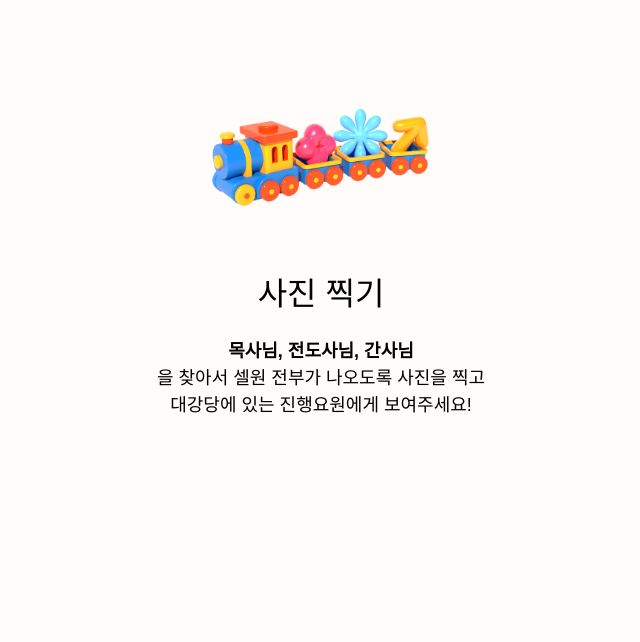
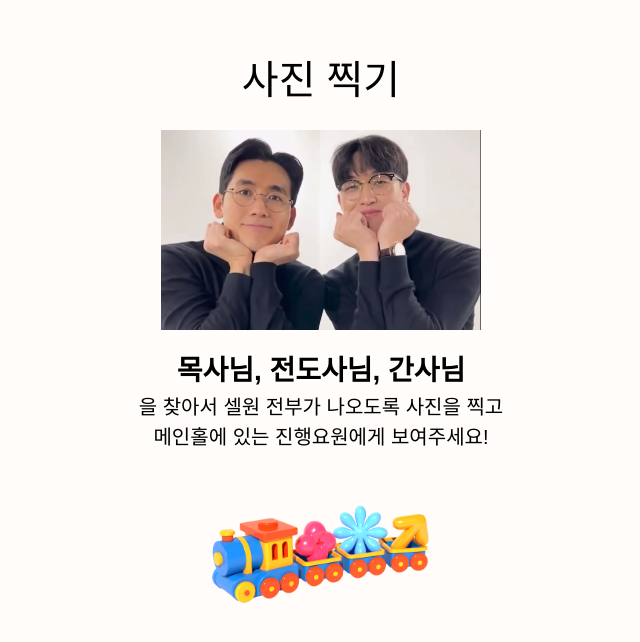
Before and after one commit to JungYunHan/retreat, a React (Vite) app: page /final in a window 1280 px wide. Shown: the top 642 px of the page, without its empty margins (319-959 px from the left). Built offline with nearby package versions, Linux system fonts and the light colour scheme; a web font is replaced by a local one.

Commit message:
modify: 마지막 페이지 이미지 추가 및 디자인 수정

```diff
--- a/src/pages/FindPersonPage/index.styled.ts
+++ b/src/pages/FindPersonPage/index.styled.ts
@@ -11,6 +11,12 @@ export const Layout = styled.div`
   padding-top: 50px;
 `
 
+export const TrainImage = styled.img`
+  width: 320px;
+  height: 150px;
+  object-fit: cover;
+`
+
 export const Image = styled.img`
   width: 320px;
   height: 200px;
@@ -19,19 +25,20 @@ export const Image = styled.img`
 
 export const Title = styled.div`
   font-family: GmarketSans, sans-serif;
-  font-size: 32px;
+  font-size: 40px;
   font-weight: 400;
   line-height: 1.5;
   text-align: center;
 `
 
 export const Strong = styled.strong`
+  font-size: 28px;
   font-weight: 600;
 `
 
 export const SubText = styled.div`
   font-family: Pretendard, sans-serif;
-  font-size: 18px;
+  font-size: 20px;
   font-weight: 400;
   line-height: 1.5;
   text-align: center;
--- a/src/pages/FindPersonPage/index.tsx
+++ b/src/pages/FindPersonPage/index.tsx
@@ -4,8 +4,10 @@ import {
   Strong,
   SubText,
   Title,
+  TrainImage,
 } from '@/pages/FindPersonPage/index.styled.ts'
 import Train from '@/assets/images/train.png'
+import FinalPicture from '@/assets/images/final-picture.jpeg'
 import { useEffect } from 'react'
 
 const FindPersonPage = () => {
@@ -15,15 +17,16 @@ const FindPersonPage = () => {
 
   return (
     <Layout>
-      <Image src={Train} />
       <Title>사진 찍기</Title>
+      <Image src={FinalPicture} />
       <SubText>
         <Strong>목사님, 전도사님, 간사님</Strong>
         <br />
         을 찾아서 셀원 전부가 나오도록 사진을 찍고
         <br />
-        대강당에 있는 진행요원에게 보여주세요!
+        메인홀에 있는 진행요원에게 보여주세요!
       </SubText>
+      <TrainImage src={Train} />
     </Layout>
   )
 }
```
Also changed, not shown: src/assets/images/final-picture.jpeg (added).
